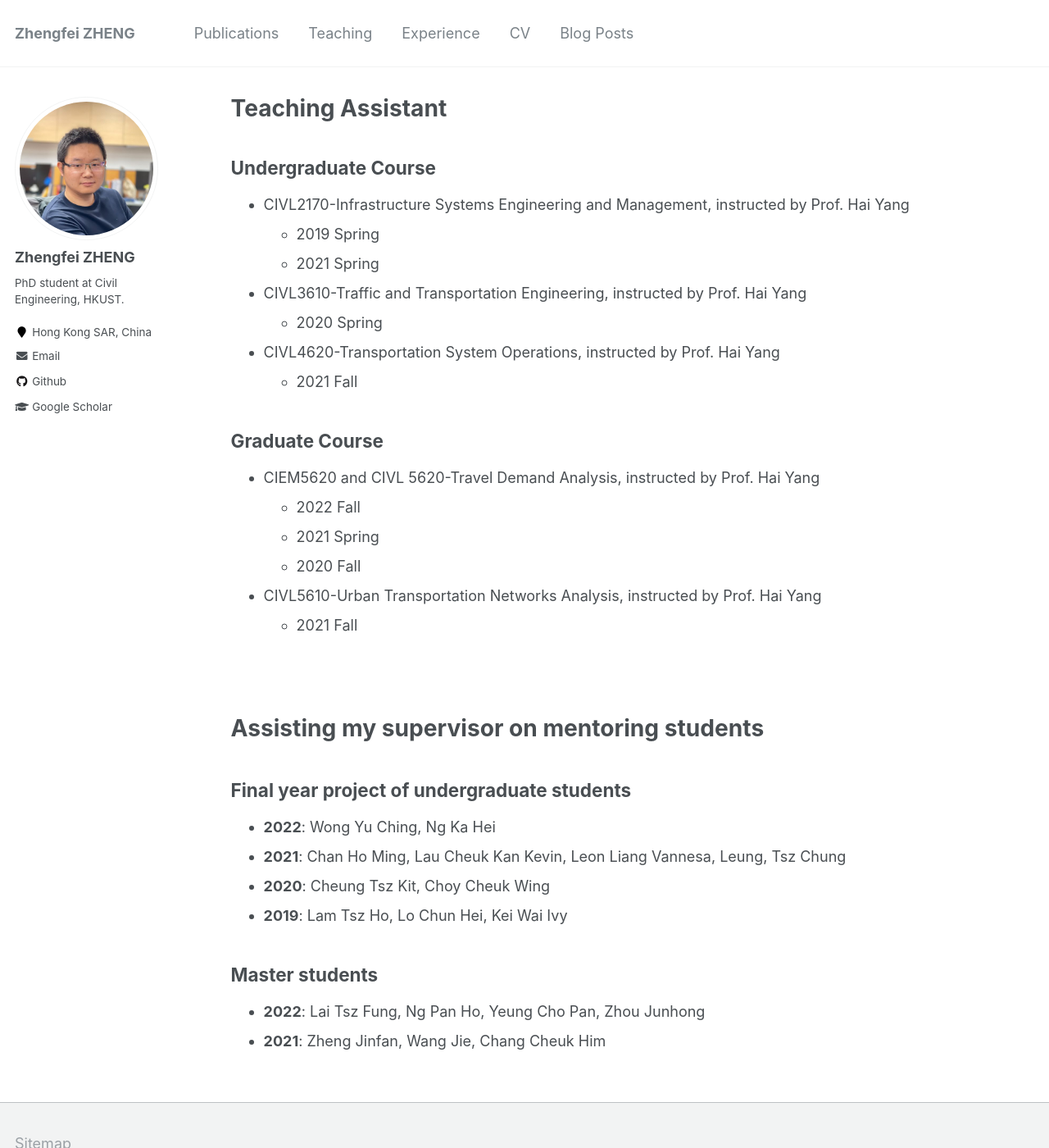
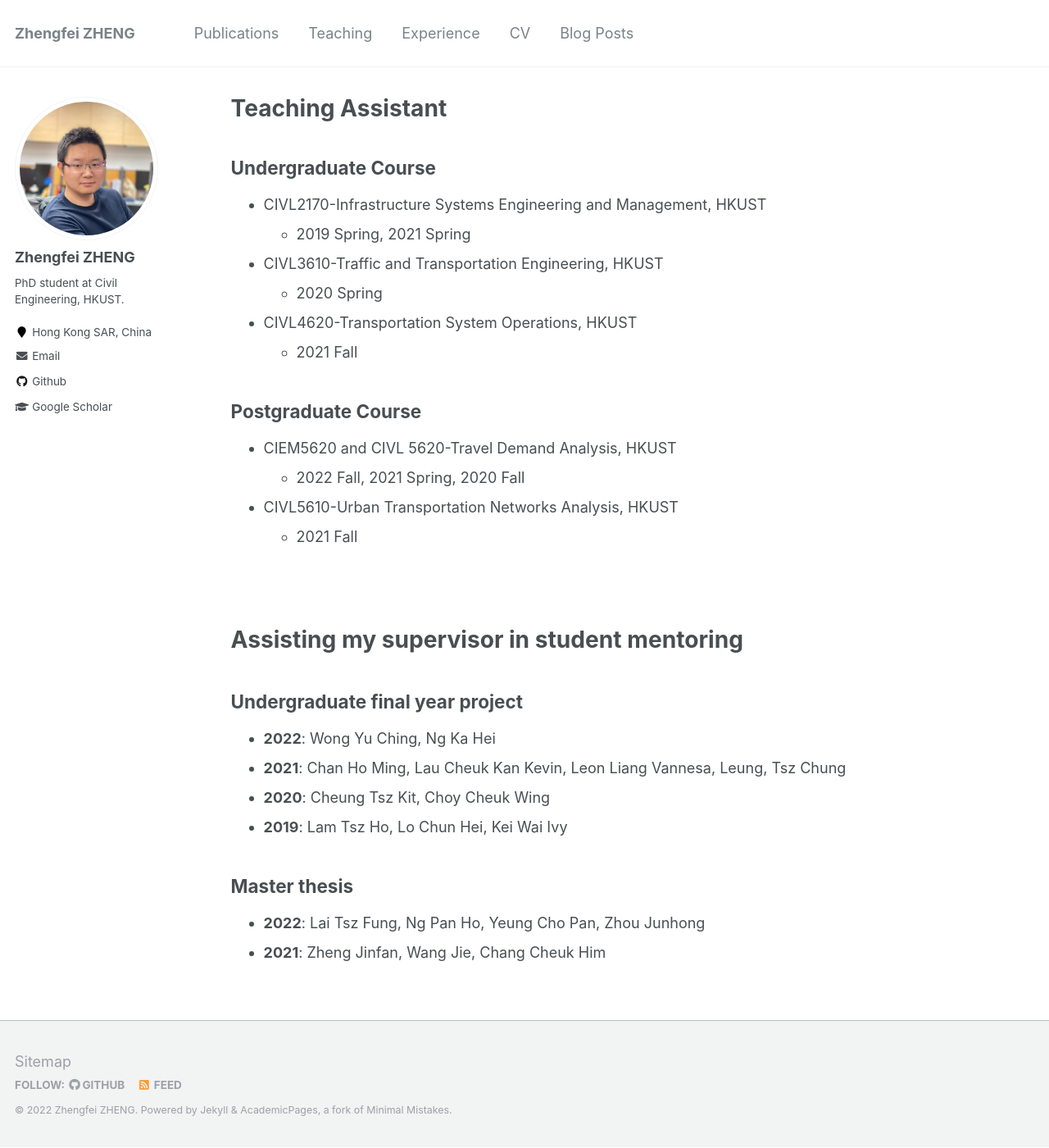
Before and after one commit to zf-z/zf-z.github.io, a Jekyll site: the page built from _pages/teaching.md, in a window 1280 px wide and 1400 px high. Shown: the whole window at 82% size. Built offline with Jekyll 4.4.1, drawn with Linux system fonts in a browser that asks for light colours.

Commit message:
Update teaching.md

```diff
--- a/_pages/teaching.md
+++ b/_pages/teaching.md
@@ -6,35 +6,32 @@ author_profile: true
 ---
 
 ## Undergraduate Course
-- CIVL2170-Infrastructure Systems Engineering and Management, instructed by Prof. Hai Yang
-  + 2019 Spring
-  + 2021 Spring
+- CIVL2170-Infrastructure Systems Engineering and Management, HKUST
+  + 2019 Spring, 2021 Spring
 
-- CIVL3610-Traffic and Transportation Engineering, instructed by Prof. Hai Yang
+- CIVL3610-Traffic and Transportation Engineering, HKUST
   + 2020 Spring
 
-- CIVL4620-Transportation System Operations, instructed by Prof. Hai Yang
+- CIVL4620-Transportation System Operations, HKUST
   + 2021 Fall
 
-## Graduate Course
-- CIEM5620 and CIVL 5620-Travel Demand Analysis, instructed by Prof. Hai Yang
-  + 2022 Fall
-  + 2021 Spring
-  + 2020 Fall
-- CIVL5610-Urban Transportation Networks Analysis, instructed by Prof. Hai Yang
+## Postgraduate Course
+- CIEM5620 and CIVL 5620-Travel Demand Analysis, HKUST
+  + 2022 Fall, 2021 Spring, 2020 Fall
+- CIVL5610-Urban Transportation Networks Analysis, HKUST
   + 2021 Fall
 
 <br>
 <br>
 
-# Assisting my supervisor on mentoring students
-## Final year project of undergraduate students
+# Assisting my supervisor in student mentoring
+## Undergraduate final year project
 - **2022**: Wong Yu Ching, Ng Ka Hei
 - **2021**: Chan Ho Ming, Lau Cheuk Kan Kevin, Leon Liang Vannesa, Leung, Tsz Chung
 - **2020**: Cheung Tsz Kit, Choy Cheuk Wing
 - **2019**: Lam Tsz Ho, Lo Chun Hei, Kei Wai Ivy
 
 
-## Master students
+## Master thesis
 - **2022**: Lai Tsz Fung, Ng Pan Ho, Yeung Cho Pan, Zhou Junhong
 - **2021**: Zheng Jinfan, Wang Jie, Chang Cheuk Him
```
